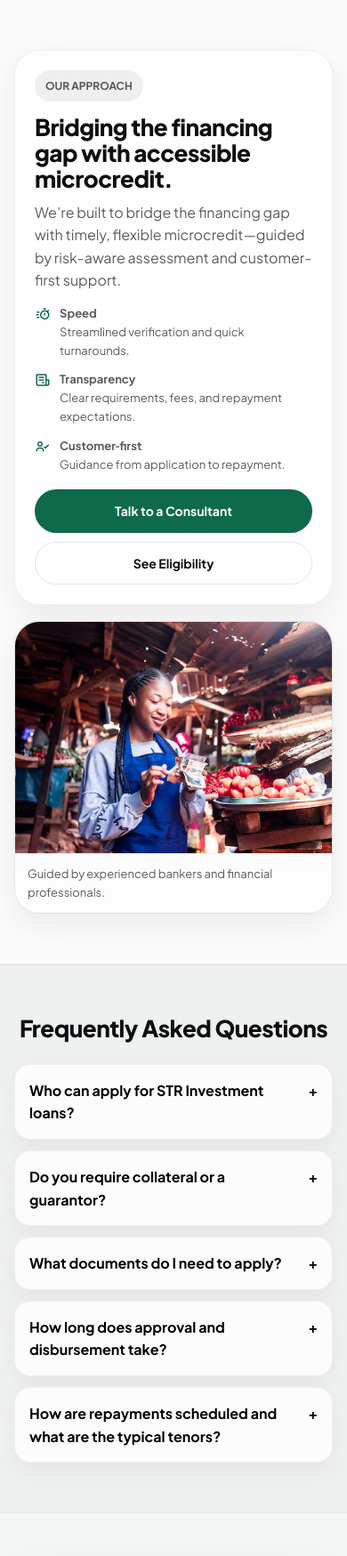
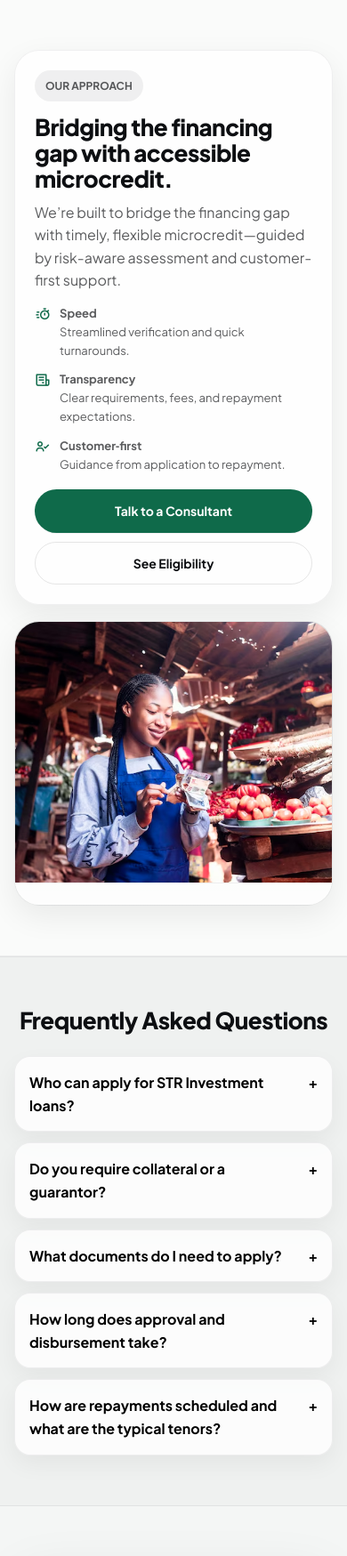
Before and after one commit to teelake/str-investment, a PHP site: page / in a window 390 px wide. Shown: the part 3747-5496 px from the top of the page at 89% size. Run offline with PHP 8.4, Linux system fonts and the light colour scheme; some libraries are stand-ins or nearby versions.

Commit message:
newlu done

```diff
--- a/assets/styles.css
+++ b/assets/styles.css
@@ -533,10 +533,7 @@ i.bx, i.fa, i.fa-solid, i.fa-regular, i.fa-brands{
 .loans.equal{
   grid-template-columns: 1fr 1fr;
 }
-/* Homepage: one loan card per row (does not affect /loans page) */
-.loans.loans--stack{
-  grid-template-columns: 1fr;
-}
+/* Homepage `loans--stack`: one card per row on mobile only (see media queries) */
 .loans.featured .loan-big,
 .loans.featured .loan-side{
   min-height: 240px;
@@ -955,7 +952,9 @@ footer{
   .why-grid{grid-template-columns: repeat(2, minmax(0, 1fr))}
   .testimonials{grid-template-columns: repeat(2, minmax(0, 1fr))}
   .loans{grid-template-columns: 1fr}
-  .loans.equal{grid-template-columns: 1fr}
+  /* Products page etc.: stack pairs; homepage with .loans--stack stays 2-up on tablet */
+  .loans.equal:not(.loans--stack){grid-template-columns: 1fr}
+  .loans.equal.loans--stack{grid-template-columns: repeat(2, minmax(0, 1fr))}
   .loan-row{grid-template-columns: repeat(2, minmax(0, 1fr))}
   .metrics{grid-template-columns: repeat(2, minmax(0, 1fr))}
   .foot{grid-template-columns: repeat(2, minmax(0, 1fr))}
@@ -968,6 +967,7 @@ footer{
   .drawer[data-open="true"]{display:block}
   .formgrid{grid-template-columns: 1fr}
   .foot{grid-template-columns: 1fr}
+  .loans.equal.loans--stack{grid-template-columns: 1fr}
   .testimonials{grid-template-columns: 1fr}
   .loan-row{grid-template-columns: 1fr}
   .metrics{grid-template-columns: 1fr}
--- a/index.php
+++ b/index.php
@@ -28,7 +28,7 @@
       rel="stylesheet"
     />
     <link rel="icon" href="favicon.svg" type="image/svg+xml" />
-    <link rel="stylesheet" href="assets/styles.css?v=20260412" />
+    <link rel="stylesheet" href="assets/styles.css?v=20260413" />
     <link rel="stylesheet" href="https://unpkg.com/boxicons@2.1.4/css/boxicons.min.css" />
     <link
       rel="stylesheet"
@@ -415,7 +415,7 @@
               loading="lazy"
               alt="Bridging the Credit Gap - Rethinking SME Financing"
             />
-            <figcaption class="portrait-cap">Guided by experienced bankers and financial professionals.</figcaption>
+            <figcaption class="portrait-cap"></figcaption>
           </figure>
         </div>
       </section>
```
